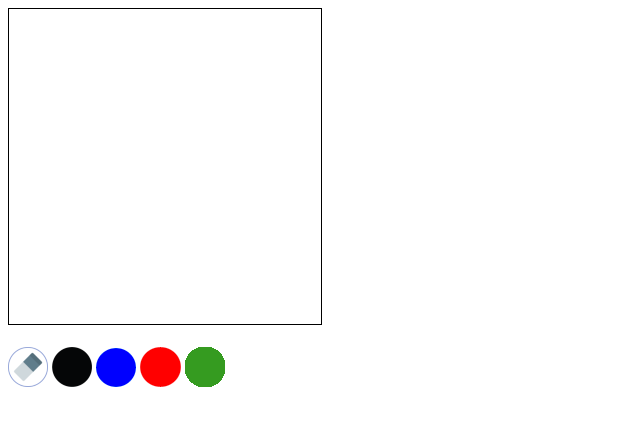
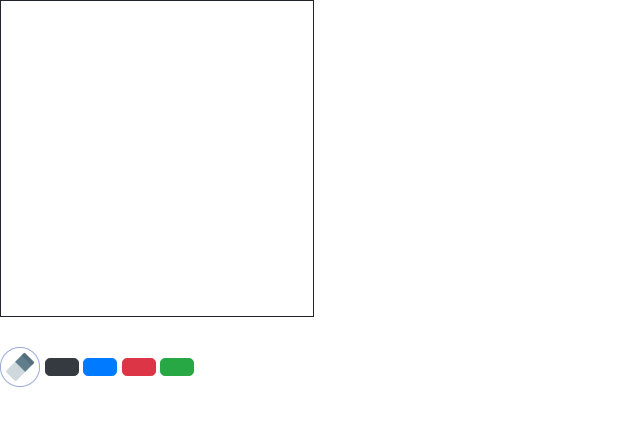
Before and after one commit to Yacine-T/Plugin_DraWhatYouWant, a plain HTML site: page plugin.html in a window 1280 px wide. Shown: the whole page, without its empty margins (0-640 px from the left). Drawn offline with nearby package versions, Linux system fonts and the light colour scheme.

Commit message:
plugin terminé

```diff
--- a/plugin.html
+++ b/plugin.html
@@ -3,6 +3,8 @@
 <head>
 	<title>plugin_DraWhatYouWant</title>
 	<meta charset="utf-8">
+	<link rel="stylesheet" type="text/css" href="style.css">
+	<link rel="stylesheet" href="https://maxcdn.bootstrapcdn.com/bootstrap/4.0.0/css/bootstrap.min.css" integrity="sha384-Gn5384xqQ1aoWXA+058RXPxPg6fy4IWvTNh0E263XmFcJlSAwiGgFAW/dAiS6JXm" crossorigin="anonymous">
 </head>
 <body>
 <canvas width="312" height="315" style="border:1px solid"></canvas>
@@ -10,12 +12,12 @@
 <br>
 <div>
 <a id="clear"><img src="gomme.png"></a>
-<a id="black"><img src="noir.png"></a>
-<a id="blue"><img src="bleu.png"></a>
-<a id="red"><img src="rouge.png"></a>
-<a id="vert"><img src="vert.png"></a>
+<button id="black" class="btn btn-dark btn-lg"></button>
+<button id="blue" class="btn btn-primary btn-lg"></button>
+<button id="red" class="btn btn-danger btn-lg"></button>
+<button id="green" class="btn btn-success btn-lg"></button>
 </div>
-<link rel="stylesheet" type="text/css" href="style.css">
+
  <script type="text/javascript" src="plugin.js"></script>
 
  </body>
--- a/style.css
+++ b/style.css
@@ -1,3 +1,18 @@
 canvas {
 	border: 1px solid;
 }
+
+
+button {
+  background-color: #4CAF50; /* Green */
+  border: none;
+  color: white;
+  padding: 20px;
+  text-align: center;
+  text-decoration: none;
+  display: inline-block;
+  font-size: 16px;
+  margin: 4px 2px;
+  cursor: pointer;
+  border-radius: 50%;}
+}
```
